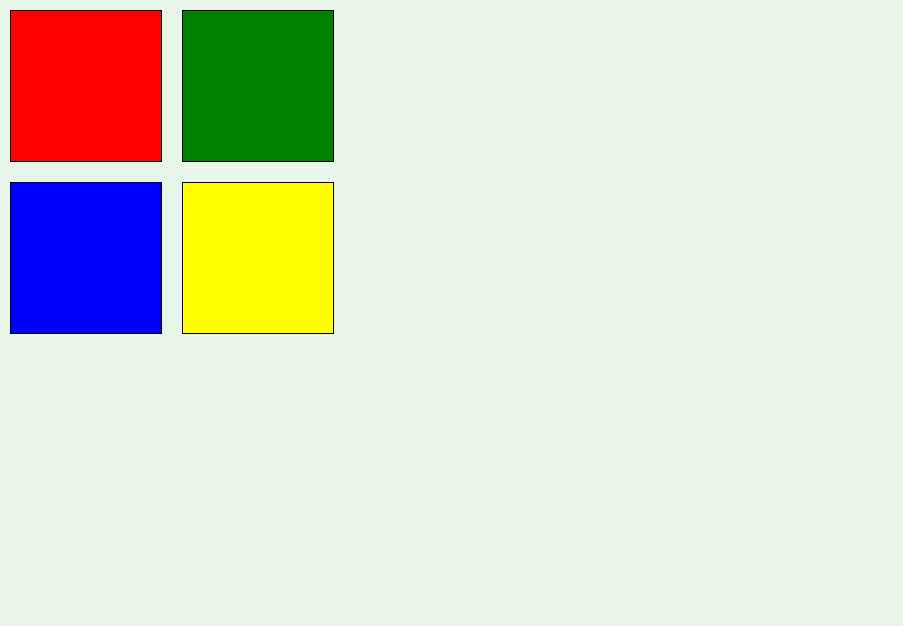
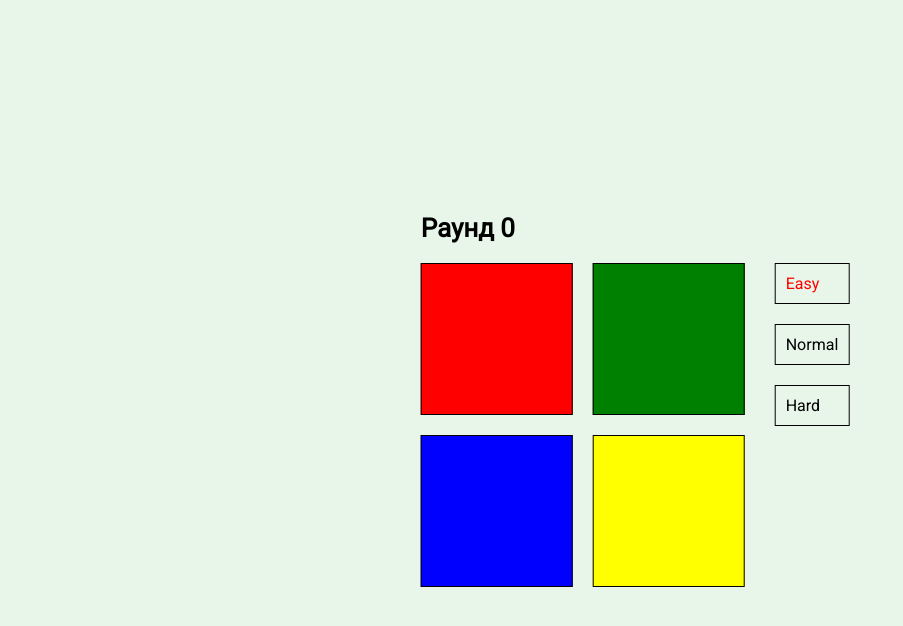
Before and after one commit to Yaniddze/VueSaimon, a Vue app: page / in a window 1280 px wide. Shown: the top 626 px of the page, without its empty margins (0-903 px from the left). Built offline with nearby package versions, Linux system fonts and the light colour scheme.

Commit message:
:sparkles: Create difficult selector

```diff
--- a/src/App.vue
+++ b/src/App.vue
@@ -1,5 +1,12 @@
 <template>
   <div id="app">
+    <div>
+      <div class="round">
+        <div>
+          Раунд {{ round }}
+        </div>
+      </div>
+
       <div>
         <ButtonComponent
           @click="handleClick"
@@ -25,17 +32,27 @@
         />
       </div>
     </div>
+
+    <div class="difficulties">
+      <DifficultSelector @click="handleDifficultChange"/>
+    </div>
+
+  </div>
 </template>
 
 <script lang="ts">
   import Vue from 'vue';
   import ButtonComponent from '@/components/ButtonComponent.vue';
-  import { SimonButton } from '@/model';
+  import DifficultSelector from '@/components/DifficultSelector.vue';
+
+  import { SimonButton, DifficultLevels } from '@/model';
+  import { Difficult } from '@/model/DifficultLevels';
 
   export default Vue.extend({
     name: 'App',
     components: {
       ButtonComponent,
+      DifficultSelector,
     },
 
     data() {
@@ -47,6 +64,8 @@
           new SimonButton('yellow'),
         ],
         locked: false,
+        round: 0,
+        difficult: DifficultLevels[0],
       };
     },
 
@@ -55,6 +74,10 @@
         if (!this.locked) {
           btn.PlayAudio();
         }
+      },
+
+      handleDifficultChange(difficult: Difficult) {
+        this.difficult = difficult;
       },
     },
   });
@@ -70,7 +93,15 @@
   }
 
   #app {
-    > div {
+    position: absolute;
+    display: flex;
+
+    top: 50%;
+    left: 50%;
+
+    transform: translate(-50%, -50%);
+
+    > div > div {
       display: flex;
 
       > div {
@@ -78,4 +109,13 @@
       }
     }
   }
+
+  .round {
+    font-size: 26px;
+    font-weight: bold;
+  }
+
+  .difficulties {
+    margin-top: 40px;
+  }
 </style>
--- /dev/null
+++ b/src/components/DifficultSelector.vue
@@ -0,0 +1,68 @@
+<template>
+  <div class="difficulties-holder">
+    <div
+      v-for="difficult in difficulties"
+      class="difficult"
+      :class="difficult.title === selected.title && 'selected'"
+      @click="handleClick(difficult)"
+      :key="difficult.title"
+    >
+      {{ difficult.title }}
+    </div>
+  </div>
+</template>
+
+<script lang="ts">
+  import Vue from 'vue';
+
+  import { DifficultLevels } from '@/model';
+  import { Difficult } from '@/model/DifficultLevels';
+
+  export default Vue.extend({
+    name: 'DifficultSelector',
+
+    data() {
+      return {
+        difficulties: DifficultLevels,
+        selected: DifficultLevels[0],
+      };
+    },
+
+    methods: {
+      handleClick(difficult: Difficult) {
+        if (this.selected === difficult) return;
+
+        this.selected = difficult;
+
+        this.$emit('change', difficult);
+      },
+    },
+
+    mounted(): void {
+      this.$emit('change', this.selected);
+    },
+  });
+</script>
+
+<style scoped lang="scss">
+  .difficulties-holder {
+    margin: 10px;
+
+    display: flex;
+
+    flex-direction: column;
+  }
+
+  .selected {
+    color: red;
+  }
+
+  .difficult {
+    border: 1px solid black;
+    padding: 10px;
+
+    &:hover {
+      cursor: pointer;
+    }
+  }
+</style>
--- a/src/model/PlayRound.ts
+++ b/src/model/PlayRound.ts
@@ -1,5 +1,5 @@
-import { SimonButton } from "@/model/SimonButton";
-import { Difficult } from "@/model/DifficultLevels";
+import { SimonButton } from '@/model/SimonButton';
+import { Difficult } from '@/model/DifficultLevels';
 
 export function PlayRound(seq: SimonButton[], difficult: Difficult): void {
   for (let i = 0; i < seq.length; i++) {
```
Lines whose indentation alone changed are shown as unchanged.
